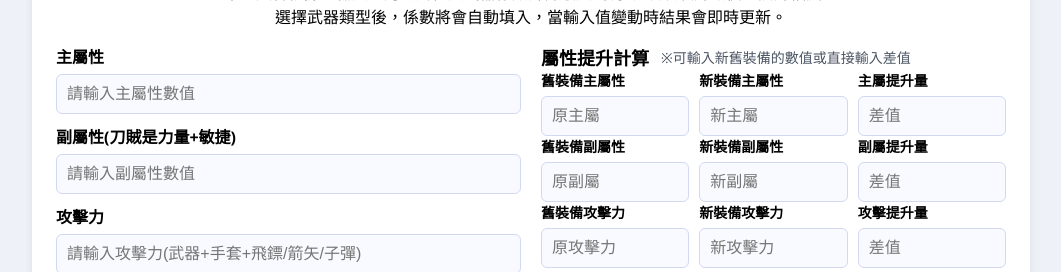
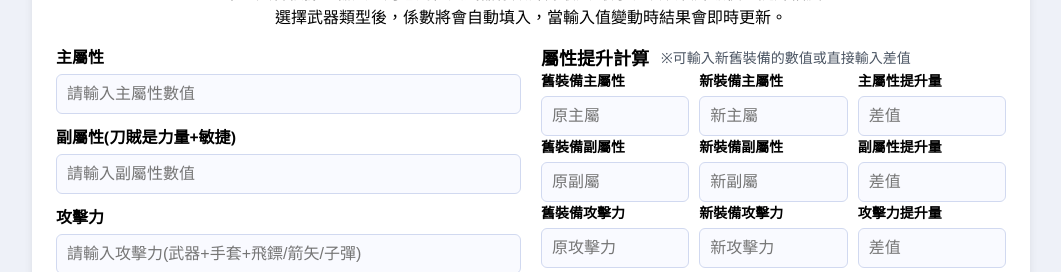
Before and after one commit to jeremyabcd/ArtaleCalculate, a plain HTML site: page index.html in a window 1280 px wide. Shown: the part 163-435 px from the top of the page, without its empty margins (109-1170 px from the left). Drawn offline with Linux system fonts and the light colour scheme.

Commit message:
V1.4.2更改敘述

```diff
--- a/index.html
+++ b/index.html
@@ -322,7 +322,7 @@
                 <input type="number" id="new-main-attr" step="1" placeholder="新主屬" />
               </div>
               <div class="form-group">
-                <label for="attr-increase">主屬提升量</label>
+                <label for="attr-increase">主屬性提升量</label>
                 <input type="number" id="attr-increase" step="1" placeholder="差值" />
               </div>
             </div>
@@ -336,7 +336,7 @@
                 <input type="number" id="new-sub-attr" step="1" placeholder="新副屬" />
               </div>
               <div class="form-group">
-                <label for="sub-increase">副屬提升量</label>
+                <label for="sub-increase">副屬性提升量</label>
                 <input type="number" id="sub-increase" step="1" placeholder="差值" />
               </div>
             </div>
@@ -350,7 +350,7 @@
                 <input type="number" id="new-attack" step="1" placeholder="新攻擊力" />
               </div>
               <div class="form-group">
-                <label for="attack-increase">攻擊提升量</label>
+                <label for="attack-increase">攻擊力提升量</label>
                 <input type="number" id="attack-increase" step="1" placeholder="差值" />
               </div>
             </div>
```
